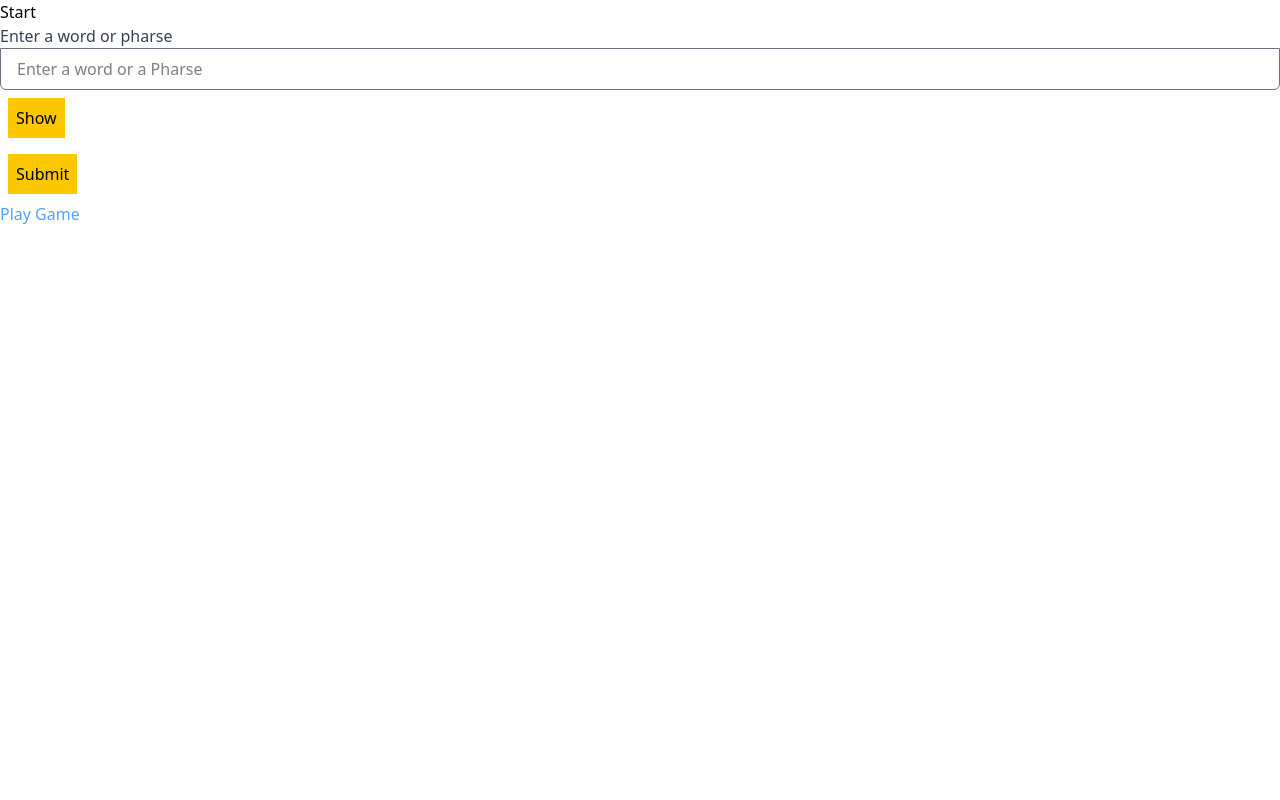
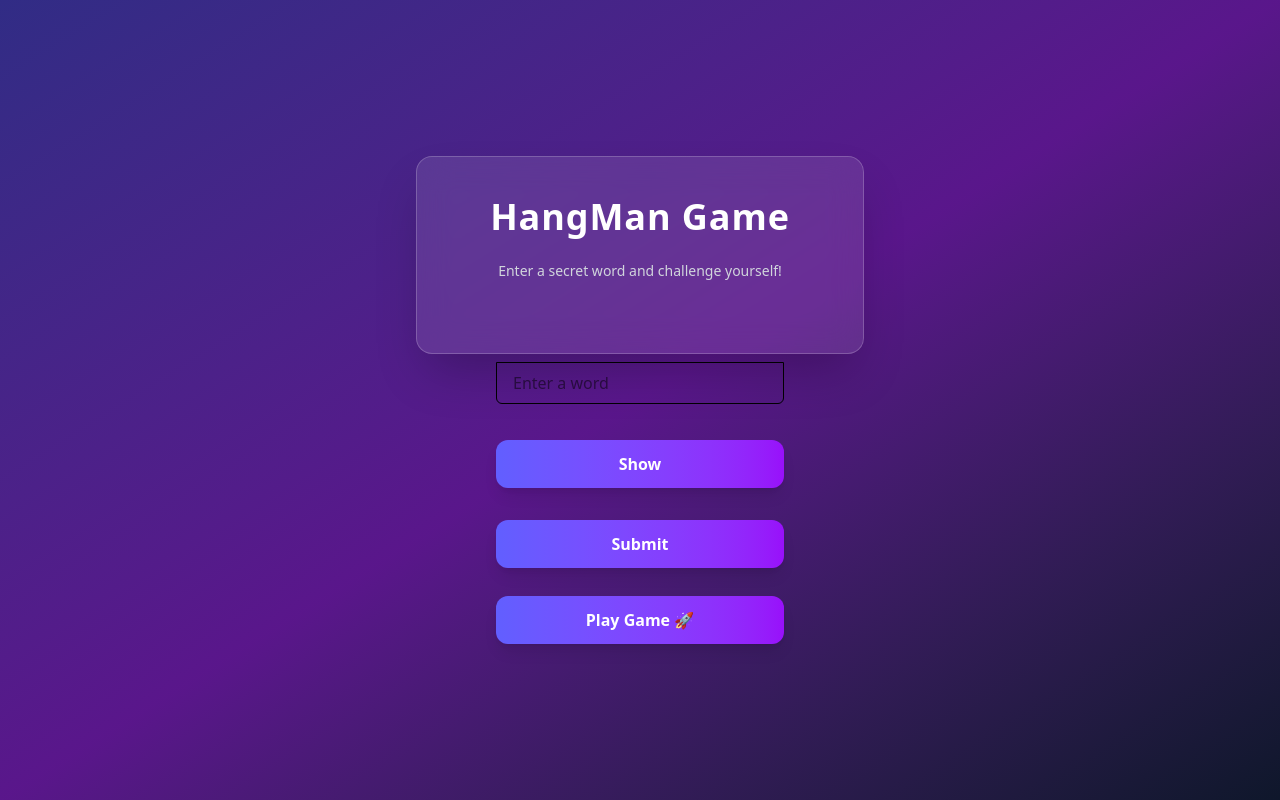
Before and after one commit to MohAamir7/Hangman_App, a React (Vite) app: page / in a window 1280 px wide. Built offline with nearby package versions, Linux system fonts and the light colour scheme.

Commit message:
adding the Game Over and Restart logic and tailwind classes

```diff
--- a/src/components/Buttons/Buttons.jsx
+++ b/src/components/Buttons/Buttons.jsx
@@ -3,7 +3,7 @@ import "tailwindcss";
 function Button({type='text',text,onClickHandler}) {
 
     return(
-        <button type={type} onClick={onClickHandler} className='px-2 py-2 m-2 bg-yellow-400 cursor-pointer'>{text}</button>
+        <button type={type} onClick={onClickHandler} className="inline-block text-center w-2xs bg-gradient-to-r from-indigo-500 to-purple-600 text-white py-3 my-1 rounded-xl font-semibold shadow-lg hover:scale-90 transition-transform duration-300 hover:shadow-purple-500/50">{text}</button>
     )
 
 }
--- /dev/null
+++ b/src/components/GameResult/GameResultModal.jsx
@@ -0,0 +1,34 @@
+function GameResultModal({ isOpenModal, reStartGame, isWinner, word }) {
+  if (!isOpenModal) return null;
+  console.log("working properly");
+  console.log(isOpenModal);
+  return (
+    <div className="fixed inset-0 bg-black bg-opacity-60 flex items-center justify-center z-50">
+
+      <div className="bg-white rounded-xl p-8 text-center shadow-2xl w-\[350px]">
+
+        <h2 className={`text-2xl font-bold mb-4 ${
+          isWinner ? "text-green-500" : "text-red-500"
+        }`}>
+          {isWinner ? "🎉 You Won!" : "💀 Game Over"}
+        </h2>
+
+        {!isWinner && (
+          <p className="mb-4">
+            The word was: <span className="font-bold">{word}</span>
+          </p>
+        )}
+
+        <button
+          onClick={reStartGame}
+          className="bg-blue-500 text-white px-6 py-2 rounded-lg hover:bg-blue-600"
+        >
+          Play Again
+        </button>
+      </div>
+
+    </div>
+  );
+}
+
+export default GameResultModal;
--- a/src/components/LetterButton/LetterButtons.jsx
+++ b/src/components/LetterButton/LetterButtons.jsx
@@ -34,7 +34,7 @@ function LetterButton({ text, guessedLetter,onLetterClick,disabled }) {
         value={letter}
         onClick={handleLetterClick}
         disabled={disabled || guessedLetterSet.has(letter)}
-        className={`h-12 w-12 m-3 text-white rounded-md cursor-pointer ${buttonStyle(letter)}`}
+        className={`h-12 w-12 m-3 p-2 text-white rounded-md cursor-pointer ${buttonStyle(letter)}`}
         >
         {letter}
         </button>
--- a/src/components/Pages/Play.jsx
+++ b/src/components/Pages/Play.jsx
@@ -1,11 +1,12 @@
-import { Link, useLocation } from "react-router-dom";
+import { Link, useLocation, useNavigate } from "react-router-dom";
 import MaskedText from "../MaskedText/MaskedText";
 import LetterButton from "../LetterButton/LetterButtons";
 import { useState } from "react";
 import Hangman from "../Hangman/hangman";
-import GameOver from "../GameStartOver/GameOver";
+import GameResultModal from "../GameResult/GameResultModal";
 function playGame() {
   let location = useLocation();
+  let navigate = useNavigate();
   const word = location.state?.word;
   if (!word) {
     return <div>No word found. Go back to start.</div>;
@@ -18,11 +19,19 @@ function playGame() {
 
   const maxAttempt = 7;
 
-  const isGameOver = wrongGuesses > maxAttempt;
+  const isGameOver = wrongGuesses >= maxAttempt;
 
-  const isWinner = word.toUpperCase().split('').every(letter=>
-    guessedLetter.includes(letter)
-  )
+  const isWinner = word
+    .toUpperCase()
+    .split("")
+    .every((letter) => guessedLetter.includes(letter));
+
+  const isOpenModal = isGameOver || isWinner;
+  function reStartGame() {
+    setguessedLetter([]);
+    setstep(0);
+    navigate("/start");
+  }
   function handleLetterClick(letter) {
     // console.log("Clicked:", letter);
     if (word?.toUpperCase().includes(letter)) {
@@ -31,28 +40,43 @@ function playGame() {
       // console.log('Wrong');
       setstep(step + 1);
     }
-    if(isGameOver || isWinner) return;
+    if (isGameOver || isWinner) return;
     setguessedLetter([...guessedLetter, letter]);
   }
   return (
-    <div>
-      <h1>Play Game</h1>
-      {isGameOver && (<h2 className="text-red-500 text-2xl">Game Over 😢</h2>)}
-      {isWinner && (<h2 className="text-green-500 text-2xl">You Win 🎉</h2>)}
+    <div className="min-h-screen bg-gradient-to-br from-indigo-900 via-purple-900 to-gray-900 flex items-center justify-center p-6">
+      <div className="bg-white/10 backdrop-blur-lg border border-white/20 rounded-2xl shadow-2xl w-full max-w-4xl p-8 text-white animate-scaleIn">
+        <h1 className="text-4xl font-bold text-center mb-6 tracking-wide">
+          🎯 Hangman Game
+        </h1>
+        <div className="flex justify-center mb-6 text-2xl font-semibold tracking-widest">
           <MaskedText text={location.state.word} guessWord={guessedLetter} />
-      <div className="my-2">
+        </div>
+        <div className="my-4 flex justify-center flex-wrap">
           <LetterButton
             text={word}
             guessedLetter={guessedLetter}
             onLetterClick={handleLetterClick}
-          disabled = {isGameOver || isWinner}
+            disabled={isGameOver || isWinner}
           />
         </div>
-      <Link to="/start" className="text-blue-400">
+        <div className="flex justify-center mt-6 animate-float">
+          <Hangman step={step} />
+        </div>
+        <GameResultModal
+          isOpenModal={isOpenModal}
+          reStartGame={reStartGame}
+          isWinner={isWinner}
+          word={word}
+        />
+        <div className="flex justify-center my-3">
+          <Link
+            to="/start"
+            className="inline-block text-center w-2xs bg-gradient-to-r from-indigo-500 to-purple-600 text-white py-3 rounded-xl font-semibold shadow-lg hover:scale-90 transition-transform duration-300 hover:shadow-purple-500/50"
+          >
             Start Game
           </Link>
-      <div>
-        <Hangman step={step} />
+        </div>
       </div>
     </div>
   );
--- a/src/components/Pages/StartGame.jsx
+++ b/src/components/Pages/StartGame.jsx
@@ -2,14 +2,25 @@ import { Link } from "react-router-dom";
 import TextInputFormContainer from "../TextInputform/TextInputformConatiner";
 
 function startGame() {
-    return(
-        <div>
-            <h1>Start</h1>
-            <TextInputFormContainer/>
-            <Link to='/play' className="text-blue-400">Play Game</Link>
-        </div>
-    )
+  return (
+    <div className="min-h-screen bg-gradient-to-br from-indigo-900 via-purple-900 to-slate-900 flex items-center justify-center px-4 flex-col">
+      <div className="bg-white/10 backdrop-blur-lg p-10 rounded-2xl shadow-2xl w-full max-w-md text-center border border-white/20">
+        <h2 className="text-4xl font-extrabold text-white mb-6 tracking-wide">
+          HangMan Game
+        </h2>
+        <p className="text-gray-300 mb-8 text-sm">
+          Enter a secret word and challenge yourself!
+        </p>
+      </div>
+      <div className="mb-6">
+        <TextInputFormContainer />
+      </div>
 
+      <Link to="/play" className="inline-block text-center w-2xs bg-gradient-to-r from-indigo-500 to-purple-600 text-white py-3 rounded-xl font-semibold shadow-lg hover:scale-90 transition-transform duration-300 hover:shadow-purple-500/50">
+        Play Game 🚀
+      </Link>
+    </div>
+  );
 }
 
 export default startGame;
--- a/src/components/TextInput/TextInput.jsx
+++ b/src/components/TextInput/TextInput.jsx
@@ -1,9 +1,9 @@
 function TextInput({label,type='text',placeholder='Enter some text',onChangeHandler}){
     return(
         <label>
-            <span className="text-gray-700">{label}</span>
+            <span className="text-white-700">{label}</span>
             <input type={type}
-              className="px-4 py-2 border border-gray-500 rounded-b-md w-full"
+              className="px-4 py-2 border border-white-500 rounded-b-md w-full my-2"
               placeholder={placeholder}
               onChange={onChangeHandler}
 
--- a/src/components/TextInputform/TextInputform.jsx
+++ b/src/components/TextInputform/TextInputform.jsx
@@ -6,13 +6,14 @@ import Button from "../Buttons/Buttons";
 function TextInputForm({inputType,onSubmitHandler,onHandlerTextInput,onTextChangeHandler}){
 
     return(
-        <form onSubmit={onSubmitHandler}>
-        <div>
+        <form onSubmit={onSubmitHandler} className="space-y-6 flex-col items-center">
+        <div className="flex flex-col text-left">
             <TextInput
             type={inputType}
-            label='Enter a word or pharse'
-            placeholder='Enter a word or a Pharse'
+            label=''
+            placeholder='Enter a word '
             onChangeHandler={onHandlerTextInput}
+            className="my-1"
 
             />
         </div>
@@ -22,7 +23,6 @@ function TextInputForm({inputType,onSubmitHandler,onHandlerTextInput,onTextChang
             text={inputType==='password'?'Show':'Hide'}
             // onClickHandler={onChangeText}
             onClickHandler = {onTextChangeHandler}
-
             />
         </div>
         <div>
```
Lines whose indentation alone changed are shown as unchanged.
